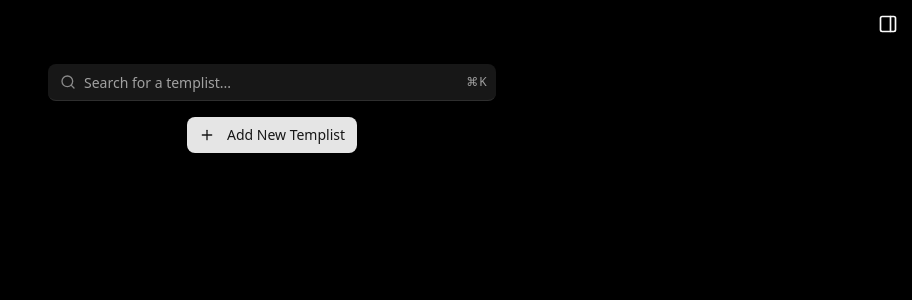
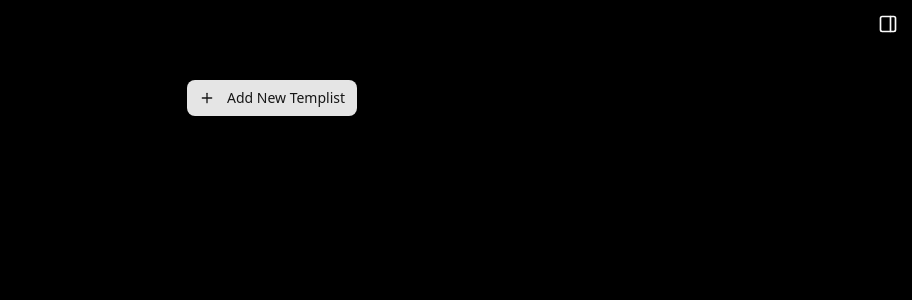
Before and after one commit to Jukelyn/templists, a Next.js app: page / in a window 1280 px wide. Shown: the top 300 px of the page, without its empty margins (368-1280 px from the left). Built offline with nearby package versions, Linux system fonts and the light colour scheme.

Commit message:
Only show search when there are lists in view

```diff
--- a/app/page.tsx
+++ b/app/page.tsx
@@ -31,9 +31,11 @@ export default function ChecklistApp() {
           <SidebarTrigger />
         </div>
         <div className="flex flex-col items-center pt-6">
-          <div className="w-full max-w-md">
-            <SearchBar />
-          </div>
+          {templistCards.length > 0 && (
+            <div className="w-full max-w-md">
+              <SearchBar />
+            </div>
+          )}
           <CommandMenu />
           {templistCards.map((card) => (
             <TemplistCard
```
